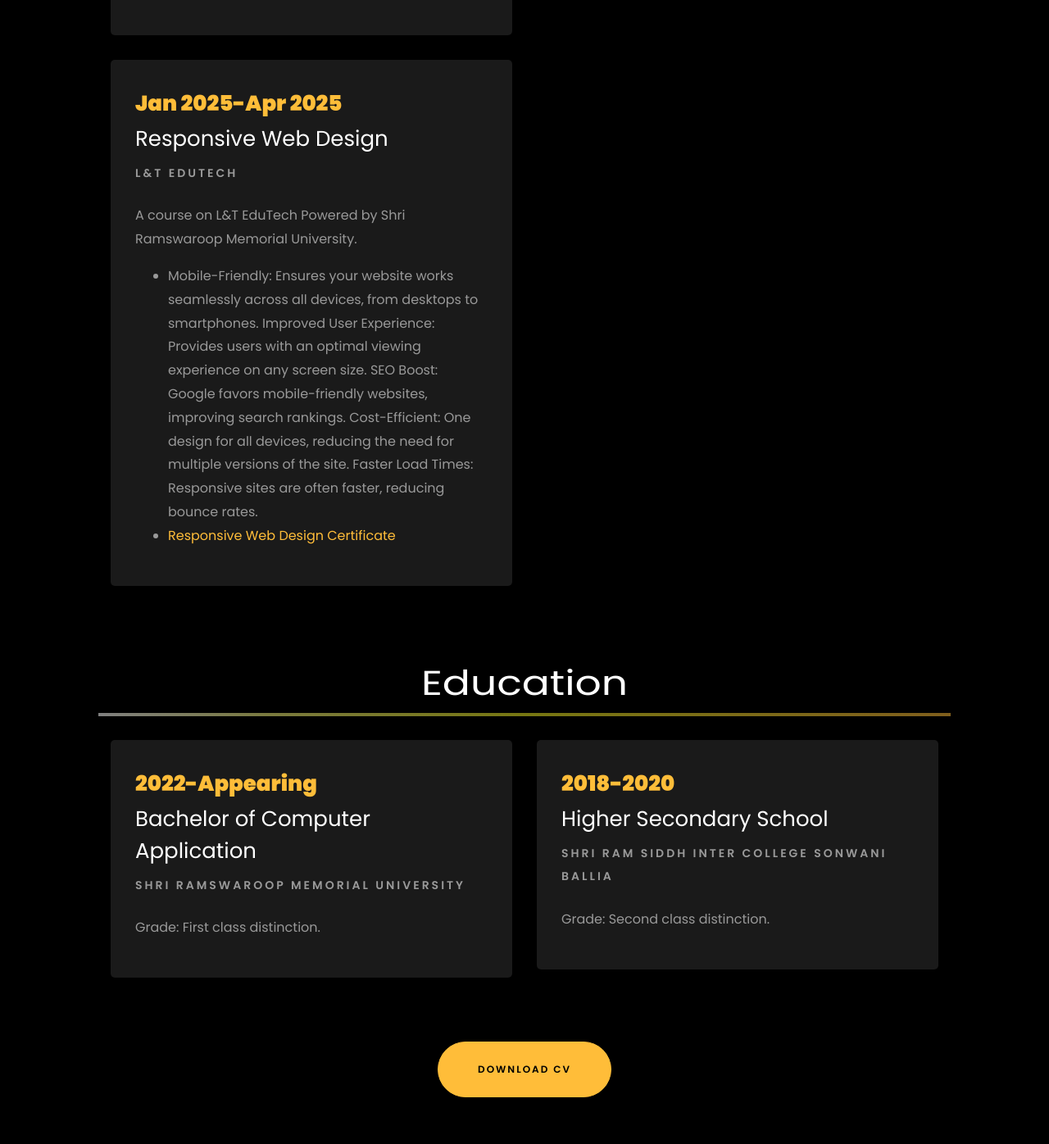
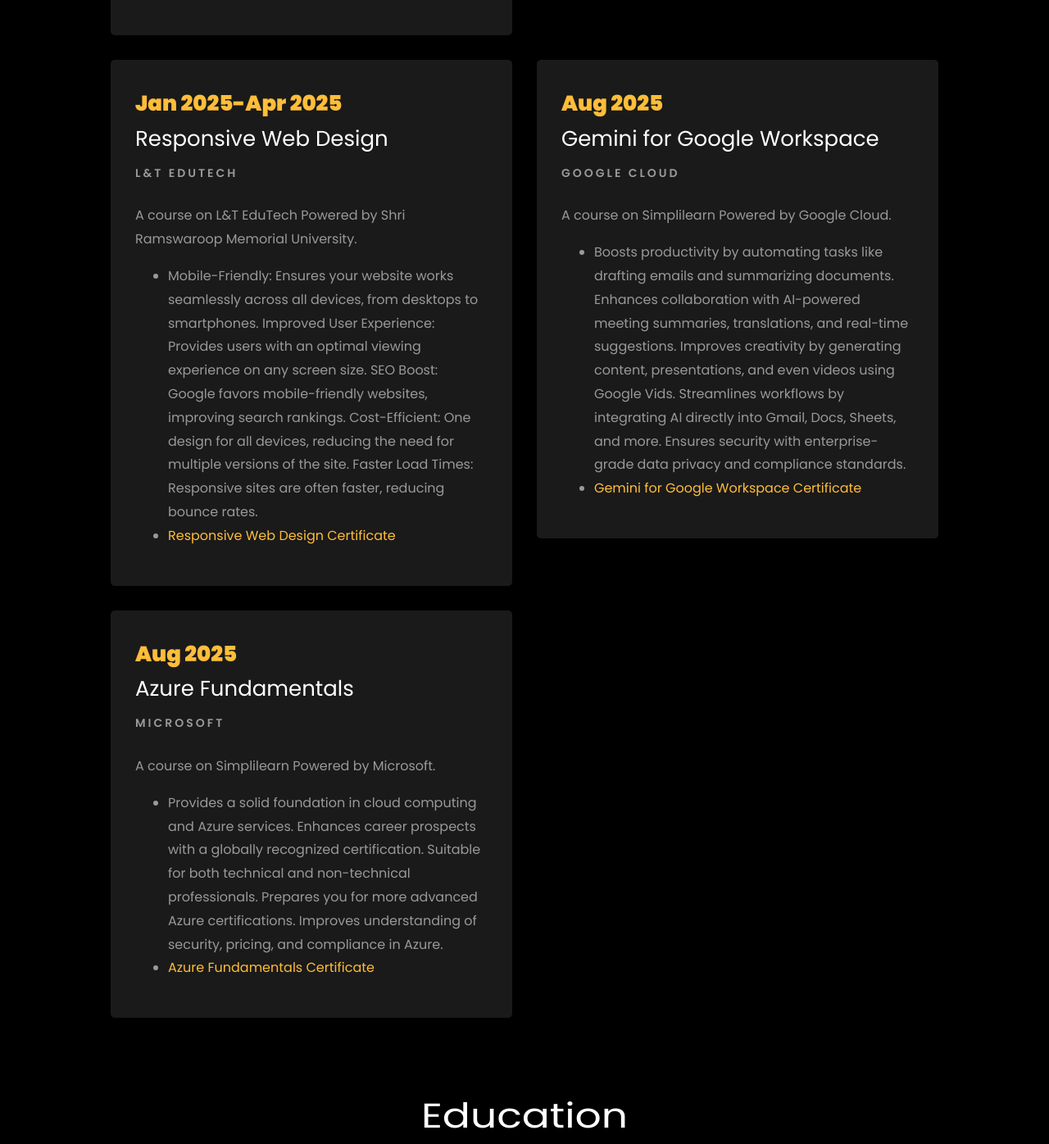
Before and after one commit to chhathusharma/chhathusharma, a plain HTML site: page index.html in a window 1280 px wide. Shown: the part 5029-6425 px from the top of the page at 82% size. Drawn offline with Linux system fonts and the light colour scheme; files whose address does not match are found by name.

Commit message:
update 2025

```diff
--- a/index.html
+++ b/index.html
@@ -530,6 +530,48 @@
 
 				</div>
 
+				<div class="col-md-6">
+					<div class="resume-wrap ftco-animate">
+						<span class="date">Aug 2025</span>
+						<h2>Gemini for Google Workspace</h2>
+						<span class="position">Google Cloud</span>
+						<p class="mt-4">A course on Simplilearn Powered by Google Cloud.
+							<ul>
+								<li>Boosts productivity by automating tasks like drafting emails and summarizing documents.
+									Enhances collaboration with AI-powered meeting summaries, translations, and real-time suggestions.
+									Improves creativity by generating content, presentations, and even videos using Google Vids.
+									Streamlines workflows by integrating AI directly into Gmail, Docs, Sheets, and more.
+									Ensures security with enterprise-grade data privacy and compliance standards.
+								</li>
+
+								<li><a href="https://drive.google.com/file/d/1VjlWG1s1Kw7oyem1S9urp7eD9kkpRY7M/view?usp=sharing" target="_blank">Gemini for Google Workspace Certificate </a></li>
+							</ul>
+						</p>
+					</div>
+
+				</div>
+
+				<div class="col-md-6">
+					<div class="resume-wrap ftco-animate">
+						<span class="date">Aug 2025</span>
+						<h2>Azure Fundamentals</h2>
+						<span class="position">Microsoft</span>
+						<p class="mt-4">A course on Simplilearn Powered by Microsoft.
+							<ul>
+								<li>Provides a solid foundation in cloud computing and Azure services.
+									Enhances career prospects with a globally recognized certification.
+									Suitable for both technical and non-technical professionals.
+									Prepares you for more advanced Azure certifications.
+									Improves understanding of security, pricing, and compliance in Azure.
+								</li>
+
+								<li><a href="https://drive.google.com/file/d/12zmnZHuL4-8VOER9W9FkSdI4briGWYCw/view?usp=sharing" target="_blank">Azure Fundamentals Certificate </a></li>
+							</ul>
+						</p>
+					</div>
+
+				</div>
+
 
 			</div>
 
@@ -545,7 +587,7 @@
 			<div class="row">
     			<div class="col-md-6">
     				<div class="resume-wrap ftco-animate">
-    					<span class="date">2022-Appearing</span>
+    					<span class="date">2022-2025</span>
     					<h2>Bachelor of Computer Application</h2>
     					<span class="position">Shri Ramswaroop Memorial University</span>
     					<p class="mt-4">Grade: First class distinction.</p>
@@ -564,7 +606,7 @@
 
     		<div class="row justify-content-center mt-5">
     			<div class="col-md-6 text-center ftco-animate">
-    				<p><a href="https://drive.google.com/file/d/1xg8YaqfVo7RGezyeDNYs2fpaqsOwwPg7/view?usp=drive_link" target="_blank" class="btn btn-primary py-4 px-5">Download CV</a></p>
+    				<p><a href="https://drive.google.com/file/d/1pm5PcHZX0tDEyDGDtiarFTR71qPJ9pWk/view?usp=sharing" target="_blank" class="btn btn-primary py-4 px-5">Download CV</a></p>
     			</div>
     		</div>
     	</div>
@@ -744,7 +786,7 @@
           			<span class="icon-globe"></span>
           		</div>
           		<h3 class="mb-4">Download Resume</h3>
-	            <p><a href="https://drive.google.com/file/d/1xg8YaqfVo7RGezyeDNYs2fpaqsOwwPg7/view?usp=drive_link">resumelink</a></p>
+	            <p><a href="https://drive.google.com/file/d/1pm5PcHZX0tDEyDGDtiarFTR71qPJ9pWk/view?usp=sharing" target="_blank">resumelink</a></p>
 	          </div>
           </div>
 
```
Also changed, not shown: images/about.png (added).
